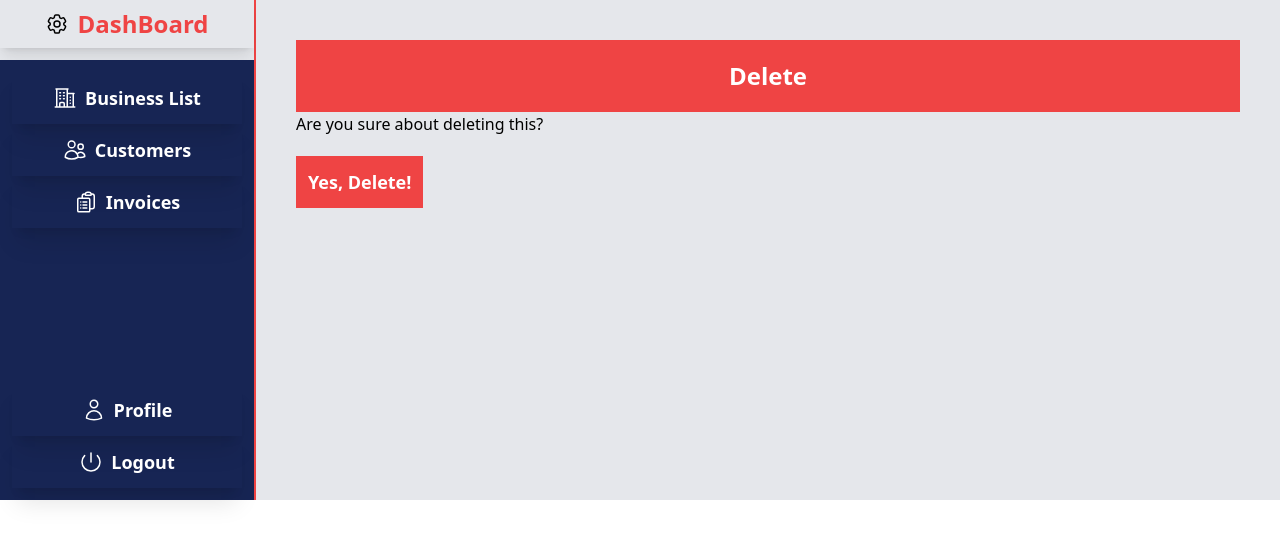
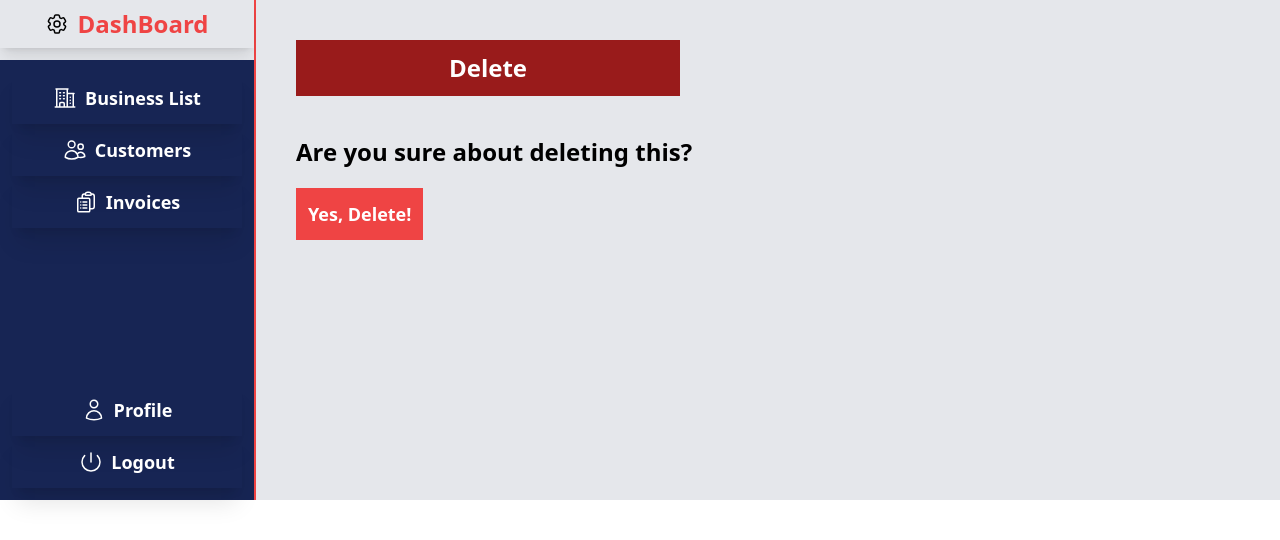
Before and after one commit to EAAZZYY/E-invoice, a Django app: page /delete_business/1/ in a window 1280 px wide. Shown: the part 98-638 px from the top of the page. Run offline with Django 5.2, Linux system fonts and the light colour scheme; a user stored in the database is signed in; tables that the repository leaves empty hold one stand-in row (values such as "Sample post").

Commit message:
finished comments in invoice app

```diff
--- a/my_site/accounts/static/accounts/output.css
+++ b/my_site/accounts/static/accounts/output.css
@@ -691,6 +691,10 @@ video {
   width: 1.5rem;
 }
 
+.w-96 {
+  width: 24rem;
+}
+
 .w-full {
   width: 100%;
 }
@@ -844,6 +848,11 @@ video {
 .bg-red-700 {
   --tw-bg-opacity: 1;
   background-color: rgb(185 28 28 / var(--tw-bg-opacity));
+}
+
+.bg-red-800 {
+  --tw-bg-opacity: 1;
+  background-color: rgb(153 27 27 / var(--tw-bg-opacity));
 }
 
 .bg-red-950 {
--- a/my_site/invoice/templates/invoice/customer_detail.html
+++ /dev/null
@@ -1,6 +0,0 @@
-{% extends 'accounts/base.html' %} {% block base %}
-<div>
-  <h1>Customer Details</h1>
-  <h2>Name:{{ customer.customer_name }}</h2>
-</div>
-{% endblock %}
--- a/my_site/invoice/templates/invoice/delete.html
+++ b/my_site/invoice/templates/invoice/delete.html
@@ -3,18 +3,20 @@
 {% extends 'accounts/base.html' %}
 {% block base %}
 
+<!-- The Delete template for Business, Customer and Invoice -->
+
 <!-- Body container -->
 <div class="m-10">
-  <div class="card">
-    <div class="card-header text-white bg-info">
-      <div class="bg-red-500 w-96 p-5 font-bold text-2xl text-center">
+  <div>
+    <div class="text-white bg-info">
+      <div class="bg-red-800 w-96 p-3 font-bold text-2xl text-center">
         Delete
       </div>
     </div>
-    <div class="card-body">
+    <div class="mt-10">
       <form method="POST">
         {% csrf_token %}
-        <h2>Are you sure about deleting this?</h2>
+        <h2 class="font-bold text-2xl">Are you sure about deleting this?</h2>
         <button
           class="mt-5 p-3 text-white text-center text-lg bg-red-500 font-bold"
           type="submit"
--- a/my_site/invoice/templates/invoice/invoice_list.html
+++ b/my_site/invoice/templates/invoice/invoice_list.html
@@ -42,8 +42,8 @@
           <td class="px-6 py-3 border border-black">
             {{ invoice.grand_total }}
           </td>
+          <!-- Action Buttons -->
           <td class="px-6 py-3 border border-black">
-            <!-- Action Buttons -->
             <a
               class="border rounded px-2 py-1 bg-red-950 text-white"
               href="{% url 'invoice:invoice_detail' invoice.invoice_slug %}"
```
Also changed, not shown: my_site/invoice/templates/invoice/business.html (+11 -1 lines), my_site/invoice/templates/invoice/customer_list.html (+11 -1 lines), my_site/package.json (+4 -3 lines), my_site/package-lock.json.
